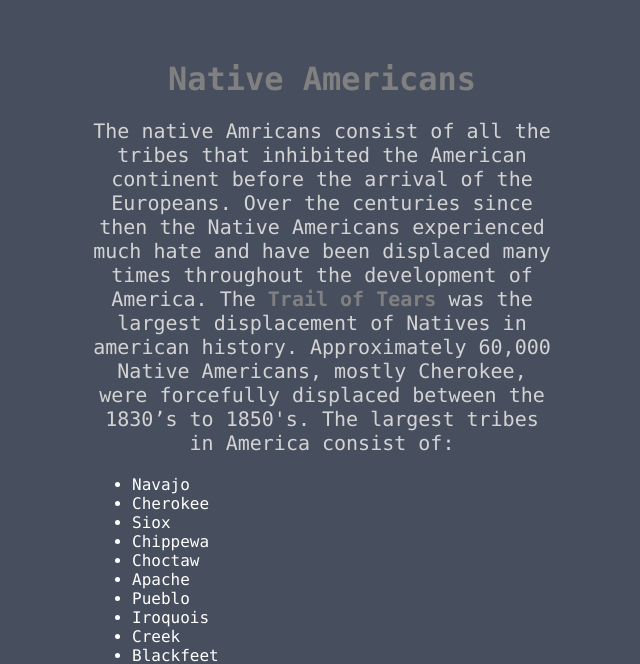
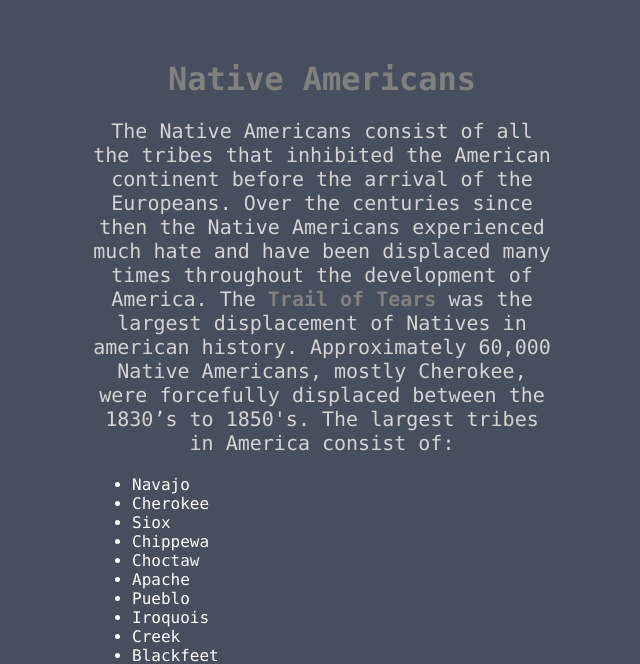
Before and after one commit to terrenana/terrenana.github.io, a plain HTML site: page native-american.html in a window 1280 px wide. Shown: the top 664 px of the page, without its empty margins (318-958 px from the left). Drawn offline with Linux system fonts and the light colour scheme.

Commit message:
Update native-american.html

```diff
--- a/native-american.html
+++ b/native-american.html
@@ -6,7 +6,7 @@
 
 <body>
     <h1>Native Americans</h1>
-    <p>The native Amricans consist of all the tribes that inhibited the American continent before the arrival of the Europeans. Over the centuries since then the Native Americans experienced much hate and have been displaced many times throughout the development of America. The <a href="trail-of-tears.html"><b>Trail of Tears</b></a> was the largest displacement of Natives in american history. Approximately 60,000 Native Americans, mostly Cherokee, were forcefully displaced between the 1830’s to 1850's. The largest tribes in America consist of:
+    <p>The Native Americans consist of all the tribes that inhibited the American continent before the arrival of the Europeans. Over the centuries since then the Native Americans experienced much hate and have been displaced many times throughout the development of America. The <a href="trail-of-tears.html"><b>Trail of Tears</b></a> was the largest displacement of Natives in american history. Approximately 60,000 Native Americans, mostly Cherokee, were forcefully displaced between the 1830’s to 1850's. The largest tribes in America consist of:
     </p>
     <ul>
         <li>Navajo</li>
```
